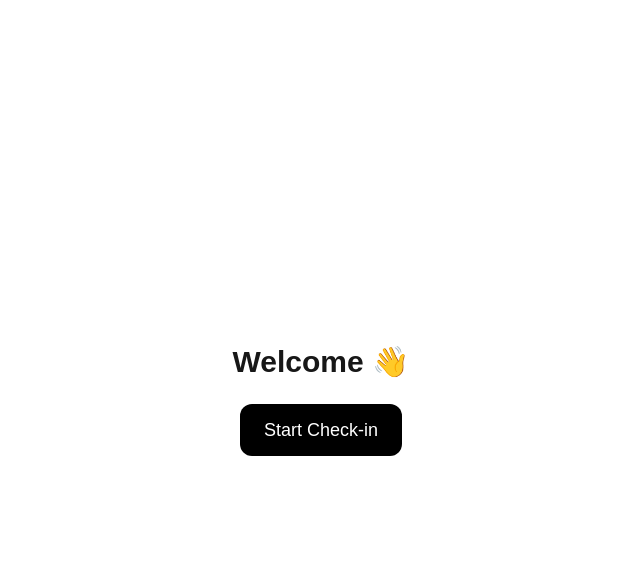
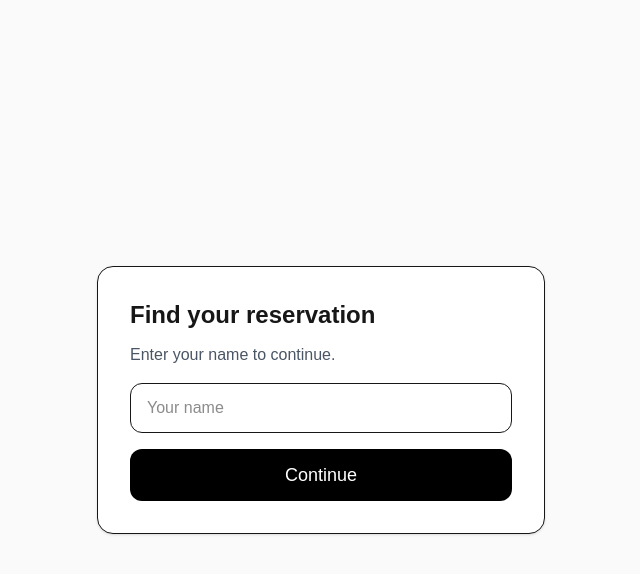
Before and after one commit to bog16sh/ai-frontdesk, a Next.js app: page / in a window 1280 px wide. Both pictures are taken after a click on the button "Start Check-in". Shown: the top 574 px of the page, without its empty margins (319-959 px from the left). Built offline with nearby package versions, Linux system fonts and the light colour scheme.

Commit message:
Implement multi-step check-in process

```diff
--- a/app/page.tsx
+++ b/app/page.tsx
@@ -1,11 +1,74 @@
+"use client";
+
+import { useState } from "react";
+
 export default function Home() {
+  const [step, setStep] = useState(1);
+  const [name, setName] = useState("");
+
   return (
-    <main className="flex min-h-screen flex-col items-center justify-center p-6">
-      <h1 className="text-3xl font-bold mb-6">Welcome 👋</h1>
+    <main className="min-h-screen flex items-center justify-center bg-neutral-50 p-6">
+      <div className="w-full max-w-md rounded-2xl bg-white p-8 shadow-sm border">
+        {step === 1 && (
+          <>
+            <h1 className="text-3xl font-bold mb-3">Welcome 👋</h1>
+            <p className="text-gray-600 mb-6">
+              Start your check-in in just a few seconds.
+            </p>
 
-      <button className="bg-black text-white px-6 py-3 rounded-xl text-lg">
-        Start Check-in
-      </button>
+            <button
+              onClick={() => setStep(2)}
+              className="w-full rounded-xl bg-black py-3 text-white text-lg font-medium"
+            >
+              Start Check-in
+            </button>
+          </>
+        )}
+
+        {step === 2 && (
+          <>
+            <h1 className="text-2xl font-bold mb-3">Find your reservation</h1>
+            <p className="text-gray-600 mb-4">
+              Enter your name to continue.
+            </p>
+
+            <input
+              value={name}
+              onChange={(e) => setName(e.target.value)}
+              placeholder="Your name"
+              className="w-full rounded-xl border px-4 py-3 mb-4 outline-none focus:ring-2 focus:ring-black"
+            />
+
+            <button
+              onClick={() => setStep(3)}
+              className="w-full rounded-xl bg-black py-3 text-white text-lg font-medium"
+            >
+              Continue
+            </button>
+          </>
+        )}
+
+        {step === 3 && (
+          <>
+            <h1 className="text-2xl font-bold mb-3">Hello, {name || "guest"}!</h1>
+            <p className="text-gray-600 mb-6">
+              Your reservation is ready. You are checked in.
+            </p>
+
+            <div className="rounded-xl bg-neutral-100 p-4 mb-4">
+              <p className="font-medium">WiFi</p>
+              <p className="text-gray-600">Hotel123</p>
+            </div>
+
+            <button
+              onClick={() => setStep(1)}
+              className="w-full rounded-xl border py-3 text-lg font-medium"
+            >
+              Start Over
+            </button>
+          </>
+        )}
+      </div>
     </main>
   );
 }
```
